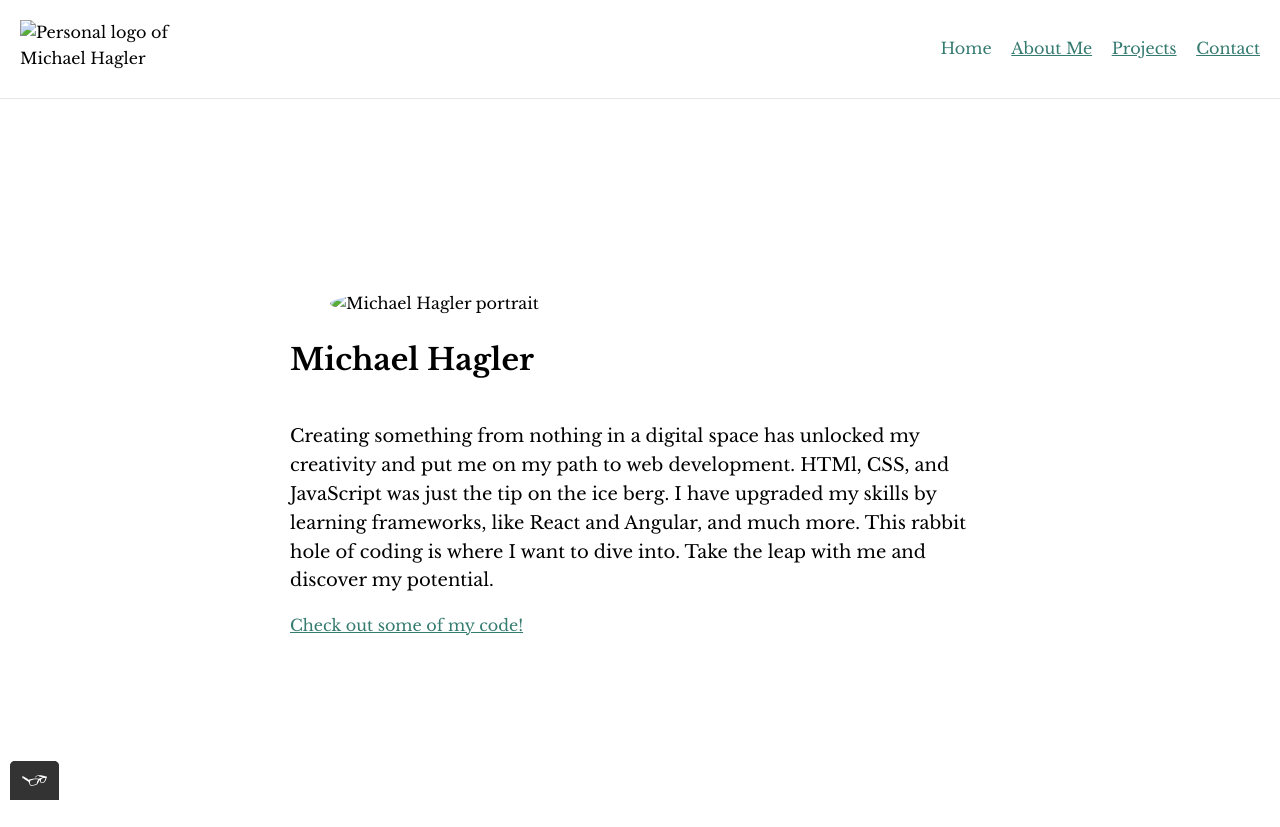
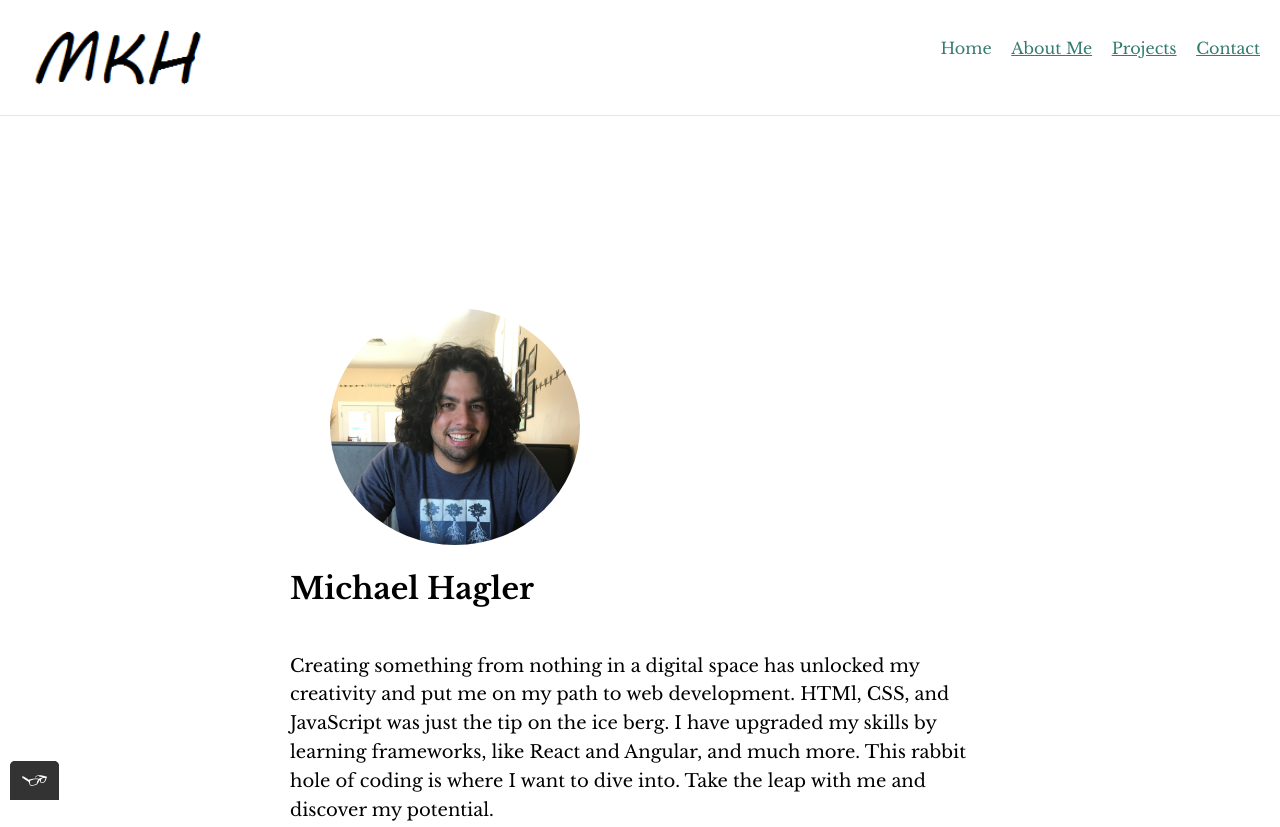
Before and after one commit to MichaelHagler/portfolio-website, a plain HTML site: page index.html in a window 1280 px wide. Shown: the top 827 px of the page. Drawn offline with nearby package versions, Linux system fonts and the light colour scheme; files that its build step writes are made by us from their sources; the site is published under a folder, as on GitHub Pages, so addresses that start at the root find nothing.

Commit message:
correcting image paths

```diff
--- a/index.html
+++ b/index.html
@@ -25,7 +25,7 @@
     <!--top navi -->
     <header class="page-header">
       <img
-        src="/images/mkh-logo.png"
+        src="images/mkh-logo.png"
         alt="Personal logo of Michael Hagler"
         class="page-header__item"
       />
@@ -64,7 +64,7 @@
       <div>
         <img
           class="profile__portrait"
-          src="/images/profile-picture.JPG"
+          src="images/profile-picture.JPG"
           alt="Michael Hagler portrait"
         />
       </div>
```
Also changed, not shown: work.html (+1 -1 lines).
